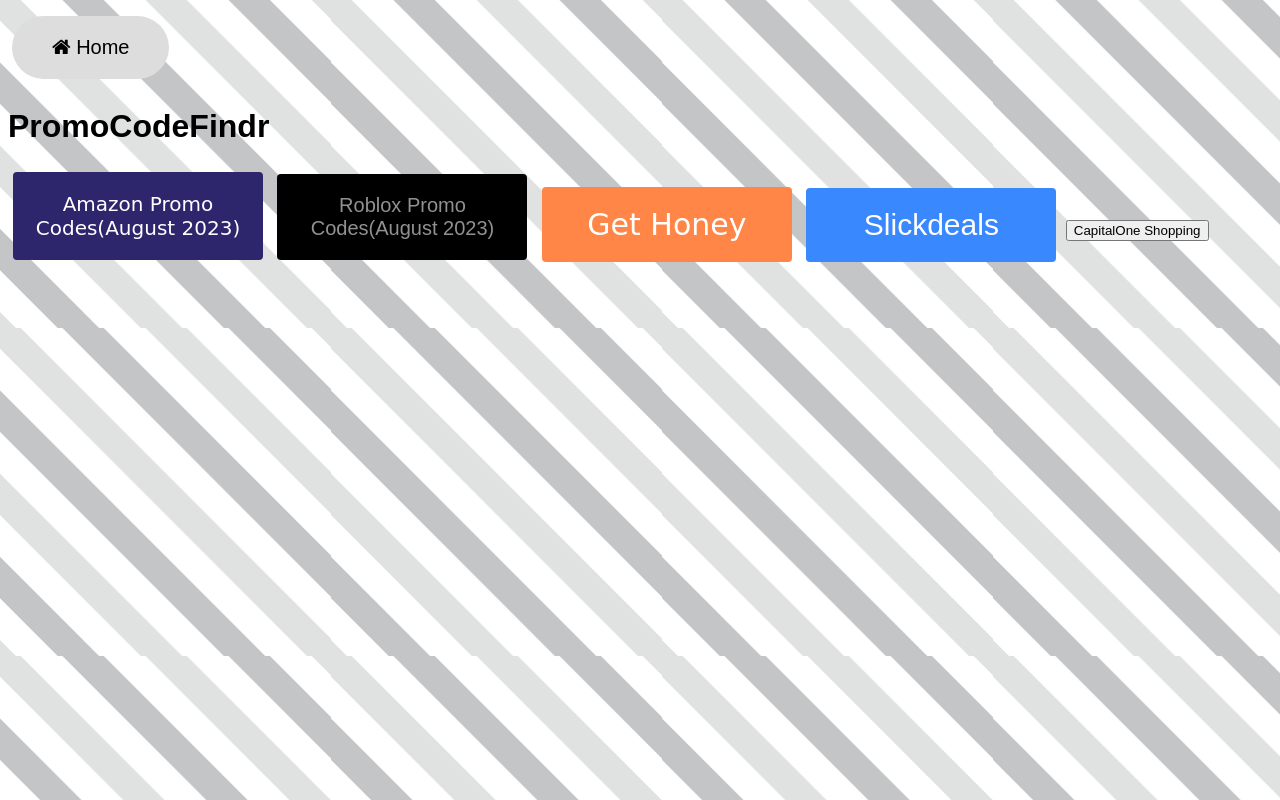
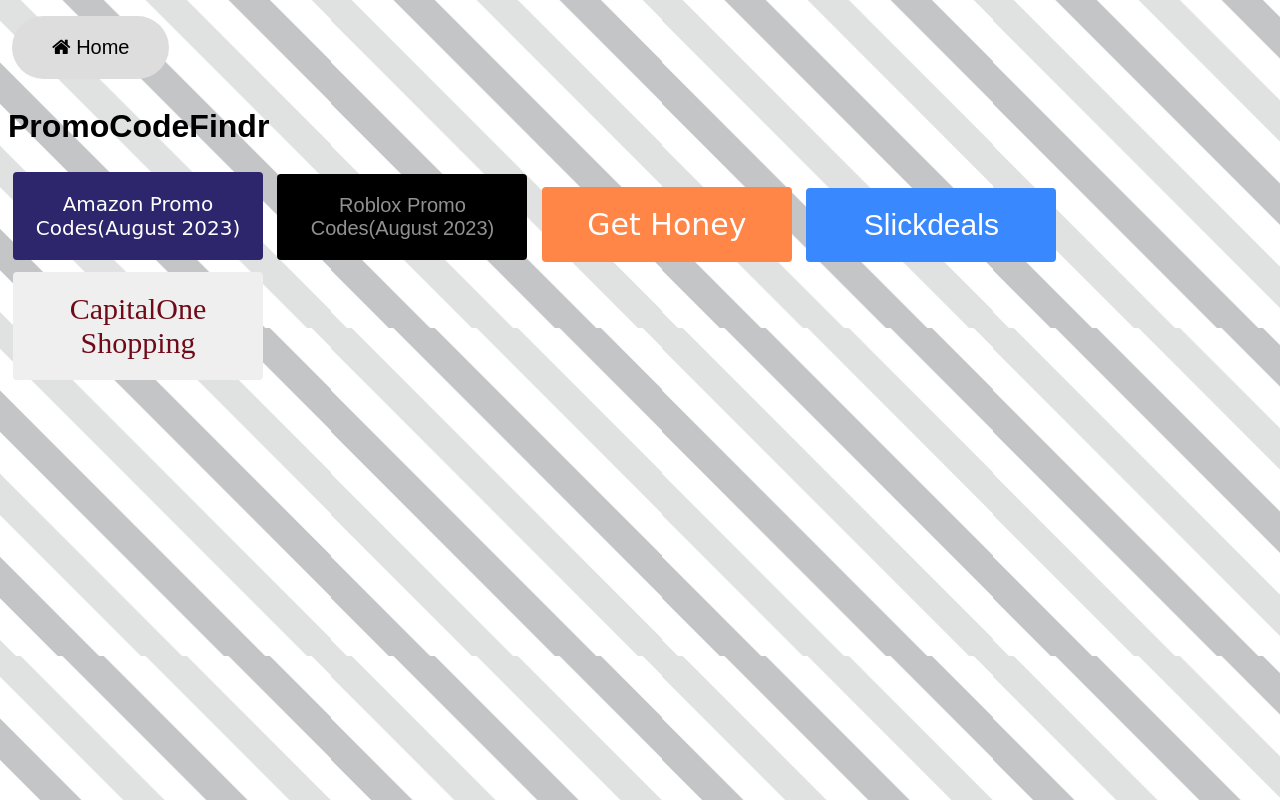
Before and after one commit to x-I8V/promocodefindr, a plain HTML site: page index.html in a window 1280 px wide. Drawn offline with Linux system fonts and the light colour scheme.

Commit message:
Update style.css

```diff
--- a/style.css
+++ b/style.css
@@ -195,3 +195,45 @@
     opacity: 1;
     right: 0;
   }
+
+  /*capitalone*/
+
+  .btnCapital {
+    border-radius: 4px;
+    background-color: ##00307d;
+    border: none;
+    color: #700a18;
+    text-align: center;
+    font-size: 30px;
+    padding: 20px;
+    width: 250px;
+    transition: all 0.5s;
+    cursor: pointer;
+    margin: 5px;
+    font-family: Helvectica
+  }
+
+  .btnCapital span {
+    cursor: pointer;
+    display: inline-block;
+    position: relative;
+    transition: 0.5s;
+  }
+
+  .btnCapital span:after {
+    content: '\00bb';
+    position: absolute;
+    opacity: 0;
+    top: 0;
+    right: -20px;
+    transition: 0.5s;
+  }
+
+  .btnCapital:hover span {
+    padding-right: 25px;
+  }
+
+  .btnCapital:hover span:after {
+    opacity: 1;
+    right: 0;
+  }
```
